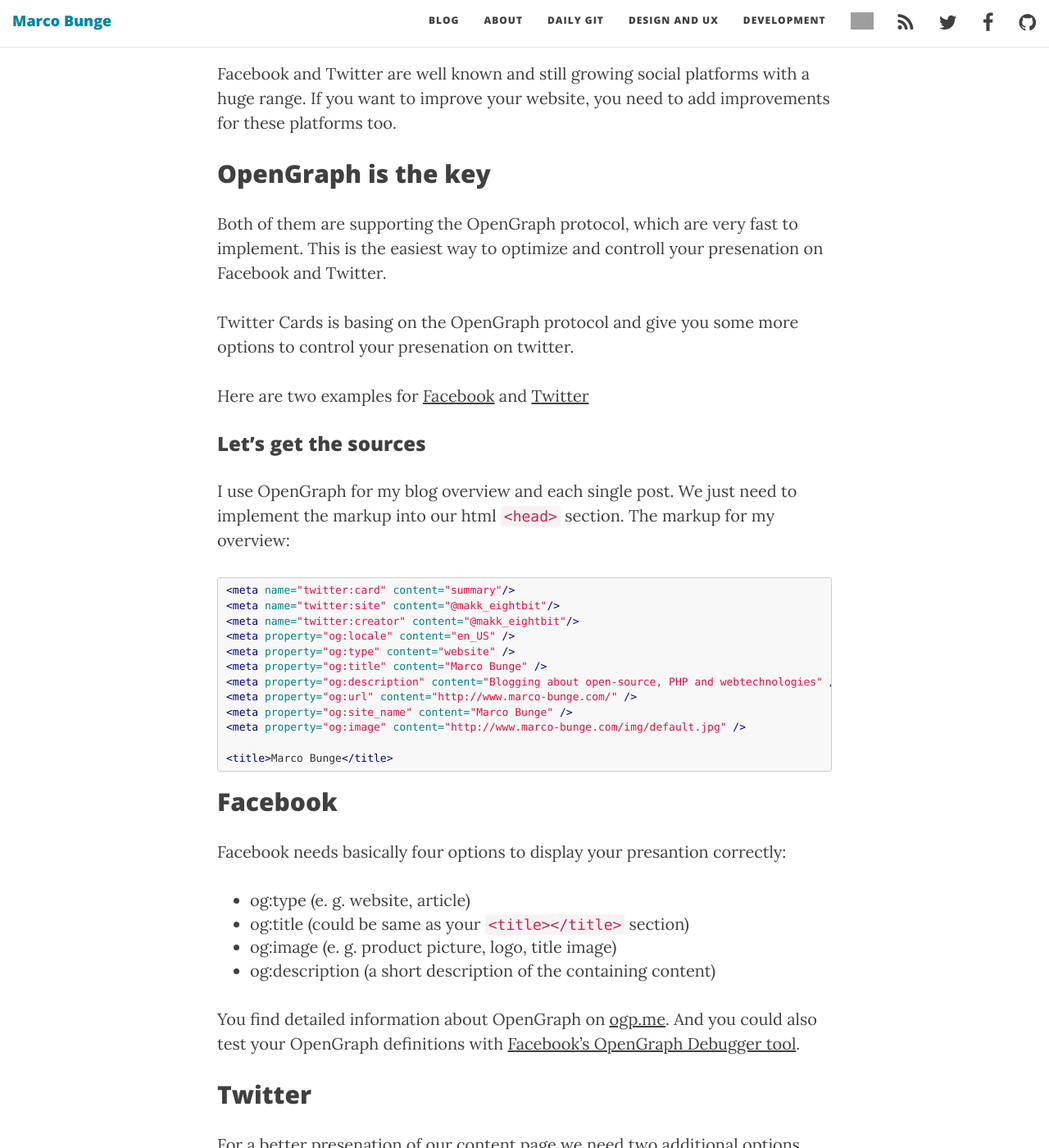
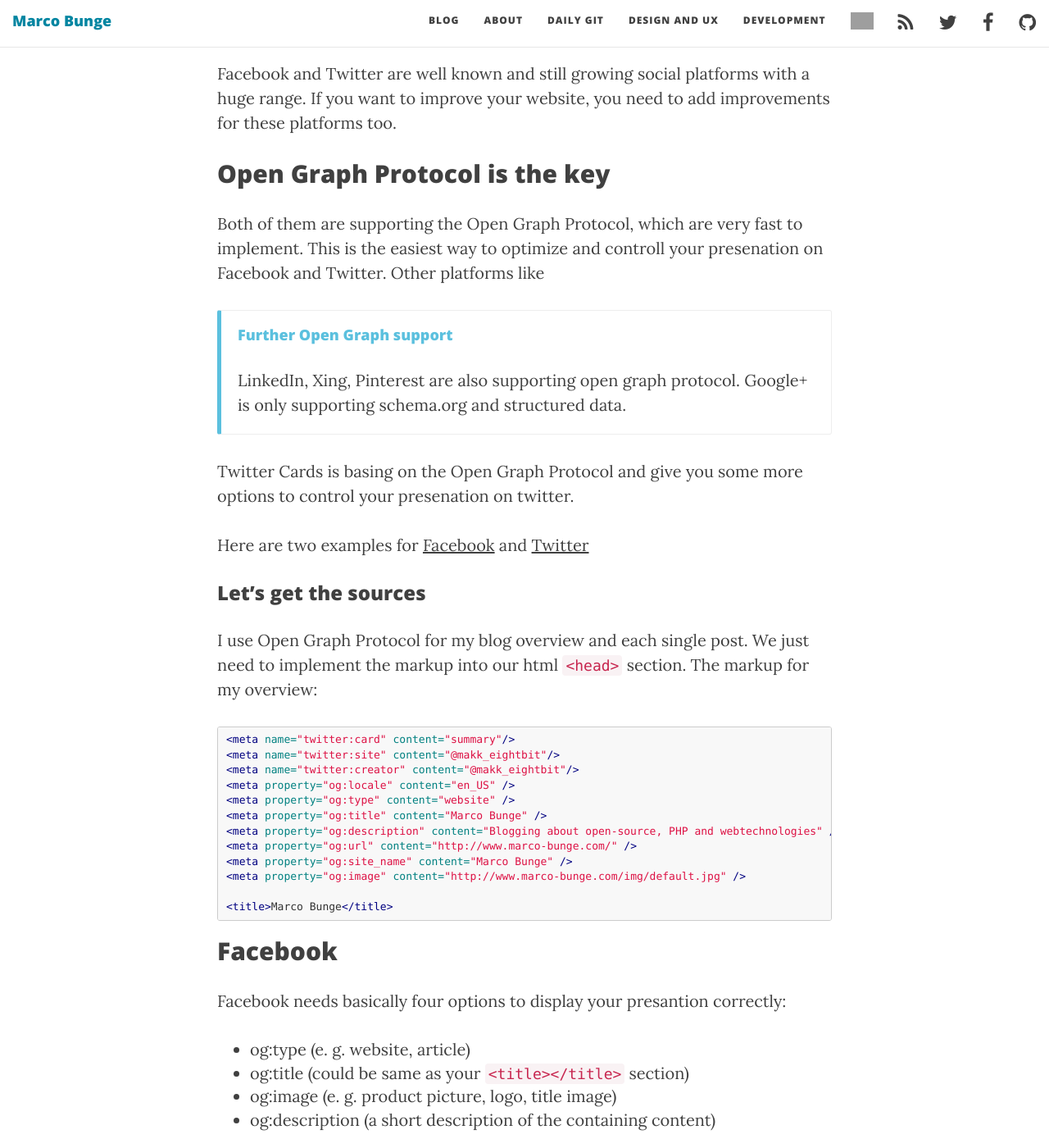
Before and after one commit to mbunge/mbunge.github.io, a Jekyll site: the page built from _posts/2015-10-02-enhance-your-website-for-social-platforms.markdown, in a window 1280 px wide and 1400 px high, scrolled down 601 px. Shown: the whole window at 82% size. Built offline with Jekyll 4.4.1, drawn with Linux system fonts in a browser that asks for light colours; nearby versions of some CDN libraries; comment, search, counter and statistics services are not loaded; some of the changed text lies outside the part shown; grey boxes are pictures that could not be loaded.

Commit message:
Update 2015-10-02-enhance-your-website-for-social-platforms.markdown

```diff
--- a/_posts/2015-10-02-enhance-your-website-for-social-platforms.markdown
+++ b/_posts/2015-10-02-enhance-your-website-for-social-platforms.markdown
@@ -15,12 +15,17 @@
 Facebook and Twitter are well known and still growing social platforms with a huge range. If you
 want to improve your website, you need to add improvements for these platforms too.
 
-## OpenGraph is the key
+## Open Graph Protocol is the key
 
-Both of them are supporting the OpenGraph protocol, which are very fast to implement. This is the
-easiest way to optimize and controll your presenation on Facebook and Twitter.
+Both of them are supporting the Open Graph Protocol, which are very fast to implement. This is the
+easiest way to optimize and controll your presenation on Facebook and Twitter. Other platforms like
 
-Twitter Cards is basing on the OpenGraph protocol and give you some more options to control your
+<div class="callout callout-info">
+  <h4>Further Open Graph support</h4>
+  <p>LinkedIn, Xing, Pinterest are also supporting open graph protocol. Google+ is only supporting schema.org and structured data.</p>
+</div>
+
+Twitter Cards is basing on the Open Graph Protocol and give you some more options to control your
 presenation on twitter.
 
 Here are two examples for <a target="_blank" href="https://www.facebook.com/marco.bunge.dev/posts/981850491866979">Facebook</a>
@@ -28,7 +33,7 @@
 
 ### Let's get the sources
 
-I use OpenGraph for my blog overview and each single post. We just need to implement
+I use Open Graph Protocol for my blog overview and each single post. We just need to implement
 the markup into our html `<head>` section. The markup for my overview:
 
 {% highlight html %}
@@ -55,8 +60,8 @@
  - og:image (e. g. product picture, logo, title image)
  - og:description (a short description of the containing content)
 
-You find detailed information about OpenGraph on <a href="http://ogp.me" target="_blank">ogp.me</a>.
-And you could also test your OpenGraph definitions with
+You find detailed information about Open Graph Protocol on <a href="http://ogp.me" target="_blank">ogp.me</a>.
+And you could also test your Open Graph Protocol definitions with
 <a href="https://developers.facebook.com/tools/debug/" target="_blank">Facebook's OpenGraph Debugger tool</a>.
 
 ## Twitter
@@ -67,7 +72,7 @@
  - twitter:site (Twitter username)
 
 For the card type `summery` twitter:title and twitter:description are also required. But we are using
-OpenGraph definitions and og:title and og:description is compatible to the twitter:* options, but not
+Open Graph Protocol definitions and og:title and og:description is compatible to the twitter:* options, but not
 vice versa.
 
 You find a detailed documentation about Twitter Cards <a href="https://dev.twitter.com/cards/getting-started" target="_blank">here</a>.
@@ -75,5 +80,5 @@
 
 ## Conclusion
 
-The implementation of OpenGraph and Twitter Card definitions is very simple, but still have a very powerfull effect.
+The implementation of Open Graph Protocol and Twitter Card definitions is very simple, but still have a very powerfull effect.
 Someone is sharing your page and you have a presenation in social media with these additions.
```
